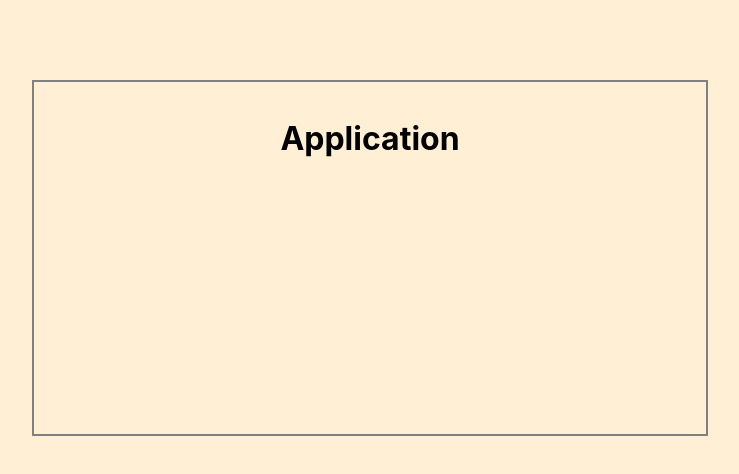
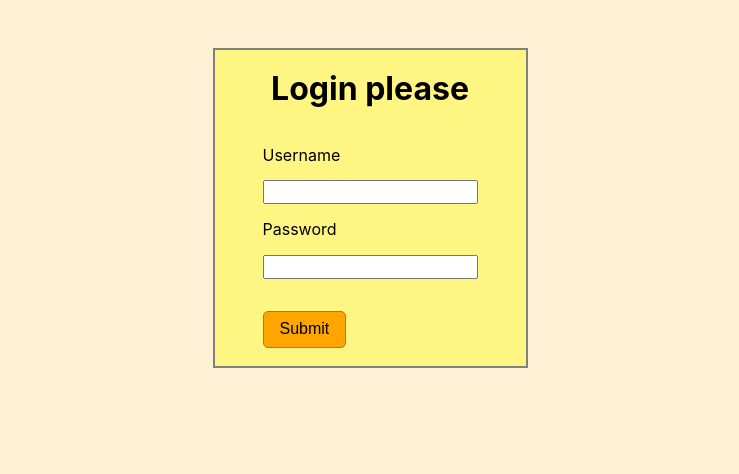
Before and after one commit to SergeChurkin-ca/authentication-and-local-storage, a React (Create React App) app: page / in a window 1280 px wide. Shown: the top 474 px of the page, without its empty margins (270-1009 px from the left). Built offline with nearby package versions, Linux system fonts and the light colour scheme.

Commit message:
login page

```diff
--- a/package.json
+++ b/package.json
@@ -35,5 +35,9 @@
       "last 1 firefox version",
       "last 1 safari version"
     ]
+  },
+  "devDependencies": {
+    "cors": "^2.8.5",
+    "express": "^4.17.1"
   }
 }
--- a/src/App.css
+++ b/src/App.css
@@ -1,3 +1,4 @@
+@import url("setup.css");
 .wrapper {
     margin: 0 auto;
     display: inline-flex;
--- a/src/App.js
+++ b/src/App.js
@@ -1,13 +1,22 @@
-import React from 'react';
+import React, {useState} from 'react';
+import { BrowserRouter, Route, Switch} from 'react-router-dom';
+
 import './App.css';
-import { BrowserRouter, Route, Switch} from 'react-router-dom';
+
 import Dashboard from './components/Dashboard/Dashboard';
 import Preferences from './components/Preferences/Preferences';
+import Login from './components/Login/Login'
 
 function App() {
+
+  const [token, setToken] = useState();
+
+  if(!token) {
+    return <Login setToken={setToken} />
+  }
+
   return (
     <div className="wrapper">
-
       <div className="application">
         <h1>Application</h1>
         <BrowserRouter>
--- /dev/null
+++ b/src/components/Login/Login.css
@@ -0,0 +1,37 @@
+.login-wrapper {
+    display: flex;
+    flex-direction: column;
+    align-items: center;
+    padding: 0 3rem;
+    border: solid 2px grey;
+    height: 40vh;
+    margin-top: 3rem;
+    background-color: #fff582;
+}
+
+input:focus {
+    background-color: rgb(247, 187, 76);
+}
+
+button {
+    margin-top: 2rem;
+    padding: 0.5rem 1rem;
+    border-radius: 5px;
+    border: solid 1px grey;
+    background-color: orange;
+}
+
+button:hover,
+button:focus {
+    box-shadow: 2px 2px 2px grey;
+    background-color: rgb(228, 150, 5);
+    cursor: pointer;
+}
+
+button:active {
+    transform: scale(.90);
+    box-shadow: 1px 1px 1px grey;
+    background-color: rgb(131, 89, 11);
+    color: papayawhip;
+    font-weight: 600;
+}
--- /dev/null
+++ b/src/components/Login/Login.js
@@ -0,0 +1,27 @@
+import React from 'react'
+import './Login.css';
+import '../../App.css';
+
+export default function Login() {
+    return (
+
+        <div className="wrapper">
+            <div className="login-wrapper">
+                <h1>Login please</h1>
+                <form>
+                    <label>
+                        <p>Username</p>
+                        <input type="text"/>
+                    </label>
+                    <label>
+                        <p>Password</p>
+                        <input type="password"/>
+                    </label>
+                    <div className="btn-container">
+                        <button type="submit">Submit</button>
+                    </div>
+                </form>
+            </div>
+        </div>
+    )
+}
--- /dev/null
+++ b/src/setup.css
@@ -0,0 +1,265 @@
+html {
+    line-height: 1.15;
+    -ms-text-size-adjust: 100%;
+    -webkit-text-size-adjust: 100%
+}
+
+body {
+    margin: 0
+}
+
+article,
+aside,
+footer,
+header,
+nav,
+section {
+    display: block
+}
+
+h1 {
+    font-size: 2em;
+    margin: .67em 0
+}
+
+figcaption,
+figure,
+main {
+    display: block
+}
+
+figure {
+    margin: 1em 40px
+}
+
+hr {
+    box-sizing: content-box;
+    height: 0;
+    overflow: visible
+}
+
+pre {
+    font-family: monospace, monospace;
+    font-size: 1em
+}
+
+a {
+    background-color: transparent;
+    -webkit-text-decoration-skip: objects
+}
+
+abbr[title] {
+    border-bottom: none;
+    text-decoration: underline;
+    text-decoration: underline dotted
+}
+
+b,
+strong {
+    font-weight: inherit
+}
+
+b,
+strong {
+    font-weight: bolder
+}
+
+code,
+kbd,
+samp {
+    font-family: monospace, monospace;
+    font-size: 1em
+}
+
+dfn {
+    font-style: italic
+}
+
+mark {
+    background-color: #ff0;
+    color: #000
+}
+
+small {
+    font-size: 80%
+}
+
+sub,
+sup {
+    font-size: 75%;
+    line-height: 0;
+    position: relative;
+    vertical-align: baseline
+}
+
+sub {
+    bottom: -.25em
+}
+
+sup {
+    top: -.5em
+}
+
+audio,
+video {
+    display: inline-block
+}
+
+audio:not([controls]) {
+    display: none;
+    height: 0
+}
+
+img {
+    border-style: none
+}
+
+svg:not(:root) {
+    overflow: hidden
+}
+
+button,
+input,
+optgroup,
+select,
+textarea {
+    font-family: sans-serif;
+    font-size: 100%;
+    line-height: 1.15;
+    margin: 0
+}
+
+button,
+input {
+    overflow: visible
+}
+
+button,
+select {
+    text-transform: none
+}
+
+button,
+html [type=button],
+[type=reset],
+[type=submit] {
+    -webkit-appearance: button
+}
+
+button::-moz-focus-inner,
+[type=button]::-moz-focus-inner,
+[type=reset]::-moz-focus-inner,
+[type=submit]::-moz-focus-inner {
+    border-style: none;
+    padding: 0
+}
+
+button:-moz-focusring,
+[type=button]:-moz-focusring,
+[type=reset]:-moz-focusring,
+[type=submit]:-moz-focusring {
+    outline: 1px dotted ButtonText
+}
+
+fieldset {
+    padding: .35em .75em .625em
+}
+
+legend {
+    box-sizing: border-box;
+    color: inherit;
+    display: table;
+    max-width: 100%;
+    padding: 0;
+    white-space: normal
+}
+
+progress {
+    display: inline-block;
+    vertical-align: baseline
+}
+
+textarea {
+    overflow: auto
+}
+
+[type=checkbox],
+[type=radio] {
+    box-sizing: border-box;
+    padding: 0
+}
+
+[type=number]::-webkit-inner-spin-button,
+[type=number]::-webkit-outer-spin-button {
+    height: auto
+}
+
+[type=search] {
+    -webkit-appearance: textfield;
+    outline-offset: -2px
+}
+
+[type=search]::-webkit-search-cancel-button,
+[type=search]::-webkit-search-decoration {
+    -webkit-appearance: none
+}
+
+::-webkit-file-upload-button {
+    -webkit-appearance: button;
+    font: inherit
+}
+
+details,
+menu {
+    display: block
+}
+
+summary {
+    display: list-item
+}
+
+canvas {
+    display: inline-block
+}
+
+template {
+    display: none
+}
+
+[hidden] {
+    display: none
+}
+
+.clearfix:after {
+    visibility: hidden;
+    display: block;
+    font-size: 0;
+    content: '';
+    clear: both;
+    height: 0;
+}
+
+html {
+    -moz-box-sizing: border-box;
+    -webkit-box-sizing: border-box;
+    box-sizing: border-box;
+}
+
+*,
+*:before,
+*:after {
+    box-sizing: inherit
+}
+
+.sr-only {
+    position: absolute;
+    width: 1px;
+    height: 1px;
+    margin: -1px;
+    border: 0;
+    padding: 0;
+    white-space: nowrap;
+    clip-path: inset(100%);
+    clip: rect(0 0 0 0);
+    overflow: hidden;
+}
```
Also changed, not shown: 1 other file (tests, documents, lock files or other folders).
